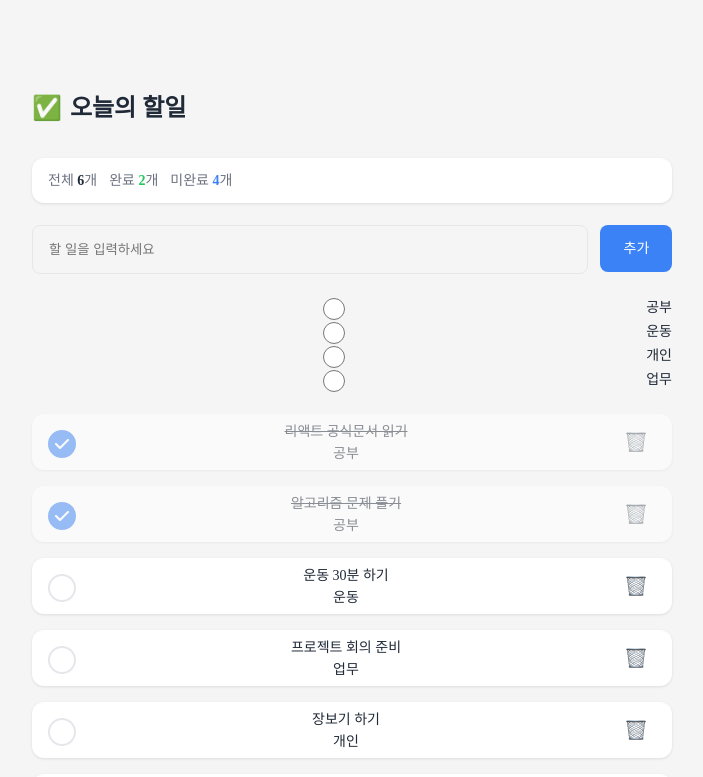
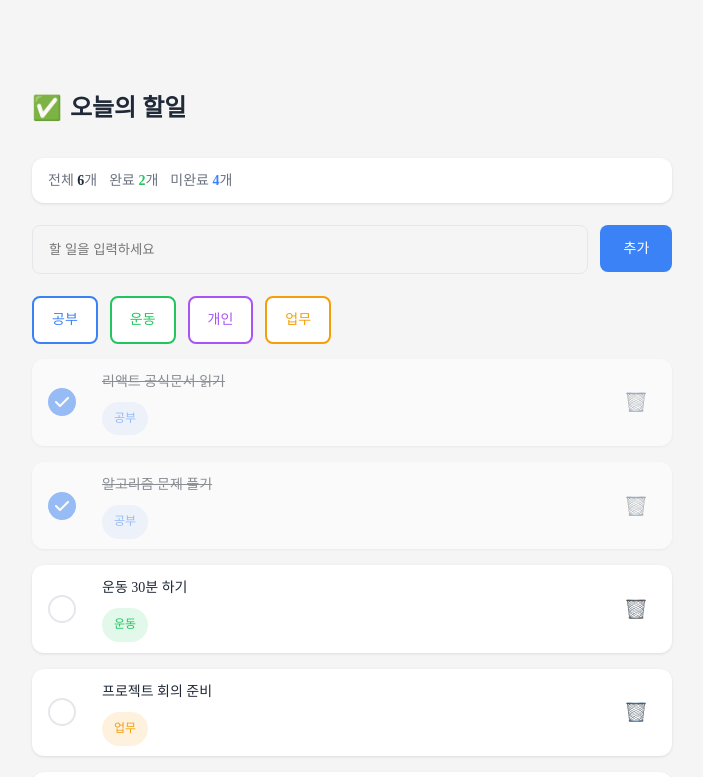
Before and after one commit to IT-Cotato/13th-Frontend-Assignment, a React (Vite) app: page / in a window 1280 px wide. Shown: the top 777 px of the page, without its empty margins (288-991 px from the left). Built offline with nearby package versions, Linux system fonts and the light colour scheme.

Commit message:
refactor&feat: 카테고리 value와 label 분리, 스타일링

```diff
--- a/src/App.tsx
+++ b/src/App.tsx
@@ -12,7 +12,14 @@ export default function App() {
     const [listState, setListState] = useState(todoItems);
 
     // 카테고리 추가 상태 관리
-    const categories = ["공부", "운동", "개인", "업무"];
+    const categories = ["study", "exercise", "personal", "work"];
+    const categoryLabels: Record<string, string> = {
+        study: "공부",
+        exercise: "운동",
+        personal: "개인",
+        work: "업무",
+    };
+
     const [selectedCategory, setSelectedCategory] = useState("");
 
     // 카테고리 선택 이벤트 핸들러
@@ -51,6 +58,7 @@ export default function App() {
                     completed: false,
                     text: inputText,
                     category: selectedCategory,
+                    categoryLabel: categoryLabels[selectedCategory],
                 },
             ];
         });
@@ -72,6 +80,7 @@ export default function App() {
             <TodoInput onAdd={handleAddTodo} />
             <CategorySelector
                 categories={categories}
+                categoryLabels={categoryLabels}
                 selectedCategory={selectedCategory}
                 onSelectCategory={handleCategorySelect}
             />
--- a/src/css/App.css
+++ b/src/css/App.css
@@ -33,7 +33,7 @@ li.todoCard {
     display: flex;
     box-sizing: border-box;
     width: 640px;
-    height: 56px;
+    height: 87.4px;
     padding: 16px;
     margin: 0;
 
@@ -77,12 +77,56 @@ input[type="checkbox"] {
     display: flex;
     justify-content: center;
     align-items: center;
+    align-self: center;
     flex-shrink: 0;
 }
 /*체크 시 배경색 변경*/
 .checked .check-icon {
     border-color: #3b82f6;
     background: #3b82f6;
+}
+
+.labelContainer {
+    display: flex;
+    width: 488px;
+    padding-bottom: 0;
+    flex-direction: column;
+    justify-content: center;
+    align-items: flex-start;
+    gap: 8.4px;
+}
+
+/*투두 카드 내부 카테고리*/
+.todoItemCategory {
+    display: flex;
+    height: 26px;
+    padding: 3.6px 11.744px 4.4px 12px;
+    justify-content: center;
+    align-items: center;
+
+    font-size: 12px;
+    border-radius: 13421800px;
+    background: rgba(34, 197, 94, 0.13);
+}
+
+.todoItemCategory.study {
+    background-color: rgba(59, 130, 246, 0.125);
+    color: #3b82f6;
+}
+
+.todoItemCategory.exercise {
+    background: rgba(34, 197, 94, 0.13);
+    color: #22c55e;
+}
+
+.todoItemCategory.work {
+    background: rgba(245, 158, 11, 0.13);
+    color: #f59e0b;
+}
+
+.todoItemCategory.personal {
+    background: rgba(168, 85, 247, 0.13);
+    color: #a855f7;
 }
 
 /*할일 없는 화면*/
@@ -121,7 +165,7 @@ input[type="checkbox"] {
     align-self: stretch;
 }
 
-input {
+.todoInput {
     display: flex;
     height: 22.6px;
     padding: 12px 16px;
@@ -132,7 +176,7 @@ input {
     background-color: transparent;
 }
 
-input:focus {
+.todoInput:focus {
     border: 4px solid #3b82f6;
     outline: none;
 }
@@ -221,3 +265,67 @@ button#addButton {
     color: #3b82f6;
     font-weight: 600;
 }
+
+/*카테고리 기능 스타일링*/
+.categorySelector {
+    display: flex;
+    height: 41px;
+    align-items: flex-start;
+    gap: 12px;
+    flex-shrink: 0;
+    align-self: stretch;
+}
+
+.categorySelector input {
+    display: none;
+}
+
+.categories {
+    display: flex;
+    padding: 10px 18px;
+    justify-content: center;
+    align-items: center;
+    border-radius: 8px;
+    background: #fff;
+    font-size: 14px !important;
+}
+
+.categories#study {
+    border: 2px solid #3b82f6;
+    color: #3b82f6;
+}
+
+.categories#study.checked {
+    background: #3b82f6;
+    color: #fff;
+}
+
+.categories#exercise {
+    border: 2px solid #22c55e;
+    color: #22c55e;
+}
+
+.categories#exercise.checked {
+    background: #22c55e;
+    color: #fff;
+}
+
+.categories#personal {
+    border: 2px solid #a855f7;
+    color: #a855f7;
+}
+
+.categories#personal.checked {
+    background: #a855f7;
+    color: #fff;
+}
+
+.categories#work {
+    border: 2px solid #f59e0b;
+    color: #f59e0b;
+}
+
+.categories#work.checked {
+    background: #f59e0b;
+    color: #fff;
+}
--- a/src/data.tsx
+++ b/src/data.tsx
@@ -1,8 +1,44 @@
 export const todoItems = [
-    { id: 1, completed: true, text: "리액트 공식문서 읽기", category: "공부" },
-    { id: 2, completed: true, text: "알고리즘 문제 풀기", category: "공부" },
-    { id: 3, completed: false, text: "운동 30분 하기", category: "운동" },
-    { id: 4, completed: false, text: "프로젝트 회의 준비", category: "업무" },
-    { id: 5, completed: false, text: "장보기 하기", category: "개인" },
-    { id: 6, completed: false, text: "장보기 하기", category: "업무" },
+    {
+        id: 1,
+        completed: true,
+        text: "리액트 공식문서 읽기",
+        category: "study",
+        categoryLabel: "공부",
+    },
+    {
+        id: 2,
+        completed: true,
+        text: "알고리즘 문제 풀기",
+        category: "study",
+        categoryLabel: "공부",
+    },
+    {
+        id: 3,
+        completed: false,
+        text: "운동 30분 하기",
+        category: "exercise",
+        categoryLabel: "운동",
+    },
+    {
+        id: 4,
+        completed: false,
+        text: "프로젝트 회의 준비",
+        category: "work",
+        categoryLabel: "업무",
+    },
+    {
+        id: 5,
+        completed: false,
+        text: "장보기 하기",
+        category: "personal",
+        categoryLabel: "개인",
+    },
+    {
+        id: 6,
+        completed: false,
+        text: "장보기 하기",
+        category: "work",
+        categoryLabel: "업무",
+    },
 ];
--- a/src/types.ts
+++ b/src/types.ts
@@ -3,4 +3,5 @@ export type TodoItem = {
     text: string;
     completed: boolean;
     category: string;
+    categoryLabel: string;
 };
--- a/src/ui/CategorySelector.tsx
+++ b/src/ui/CategorySelector.tsx
@@ -1,9 +1,11 @@
 export default function CategorySelector({
     categories,
+    categoryLabels,
     selectedCategory,
     onSelectCategory,
 }: {
     categories: string[];
+    categoryLabels: Record<string, string>;
     selectedCategory: string;
     onSelectCategory: (category: string) => void;
 }) {
@@ -11,7 +13,14 @@ export default function CategorySelector({
         <>
             <div className="categorySelector">
                 {categories.map((category) => (
-                    <label key={category}>
+                    <label
+                        key={category}
+                        className={
+                            "categories " +
+                            (category === selectedCategory ? "checked" : "")
+                        }
+                        id={category}
+                    >
                         <input
                             type="radio"
                             name="category"
@@ -21,7 +30,7 @@ export default function CategorySelector({
                                 onSelectCategory(e.target.value);
                             }}
                         />
-                        {category}
+                        {categoryLabels[category]}
                     </label>
                 ))}
             </div>
--- a/src/ui/TodoCard.tsx
+++ b/src/ui/TodoCard.tsx
@@ -7,6 +7,7 @@ export default function TodoCard({
     text,
     completed,
     category,
+    categoryLabel,
     onToggle,
     onDelete,
 }: TodoItem & {
@@ -29,7 +30,9 @@ export default function TodoCard({
                 />
                 <div className="labelContainer">
                     <label>{completed ? <del>{text}</del> : text}</label>
-                    <span className="category">{category}</span>
+                    <span className={"todoItemCategory " + category}>
+                        {categoryLabel}
+                    </span>
                 </div>
                 <DeleteButton onDelete={() => onDelete(id)} />
             </li>
--- a/src/ui/TodoInput.tsx
+++ b/src/ui/TodoInput.tsx
@@ -26,6 +26,7 @@ export default function TodoInput({
                     placeholder="할 일을 입력하세요"
                     onChange={onInput}
                     value={inputText}
+                    className="todoInput"
                 ></input>
 
                 <button id="addButton" type="submit">
```
